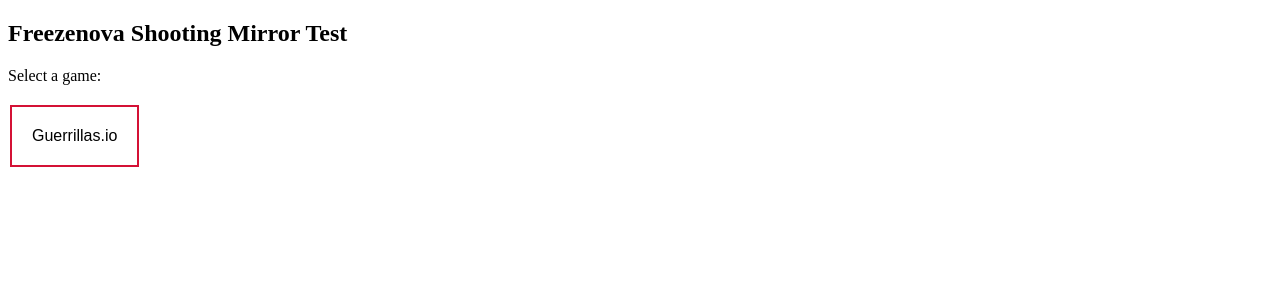
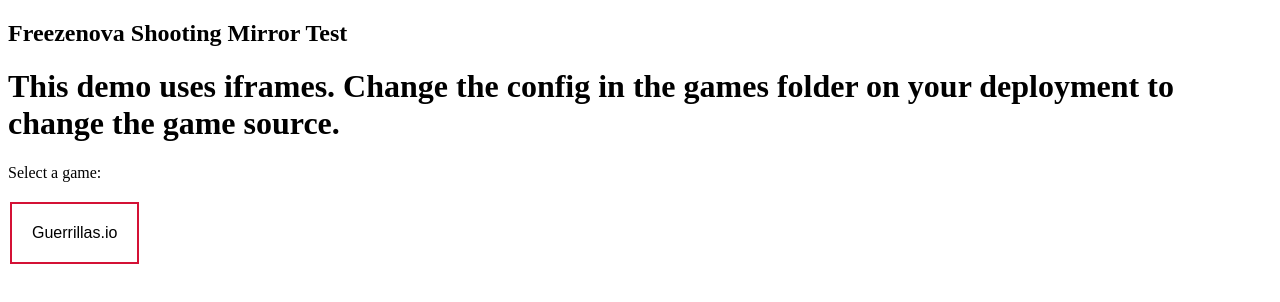
Before and after one commit to ubgultra/freezenova-shooter-catalogue, a plain HTML site: page index.html in a window 1280 px wide. Drawn offline with Linux system fonts and the light colour scheme.

Commit message:
Update index.html

```diff
--- a/index.html
+++ b/index.html
@@ -32,6 +32,8 @@
 
 <h2>Freezenova Shooting Mirror Test</h2>
 
+<p><h1>This demo uses iframes. Change the config in the games folder on your deployment to change the game source.</h1></p>
+
 <p>Select a game:</p>
 
 <a href="games/guerillasio">
```
